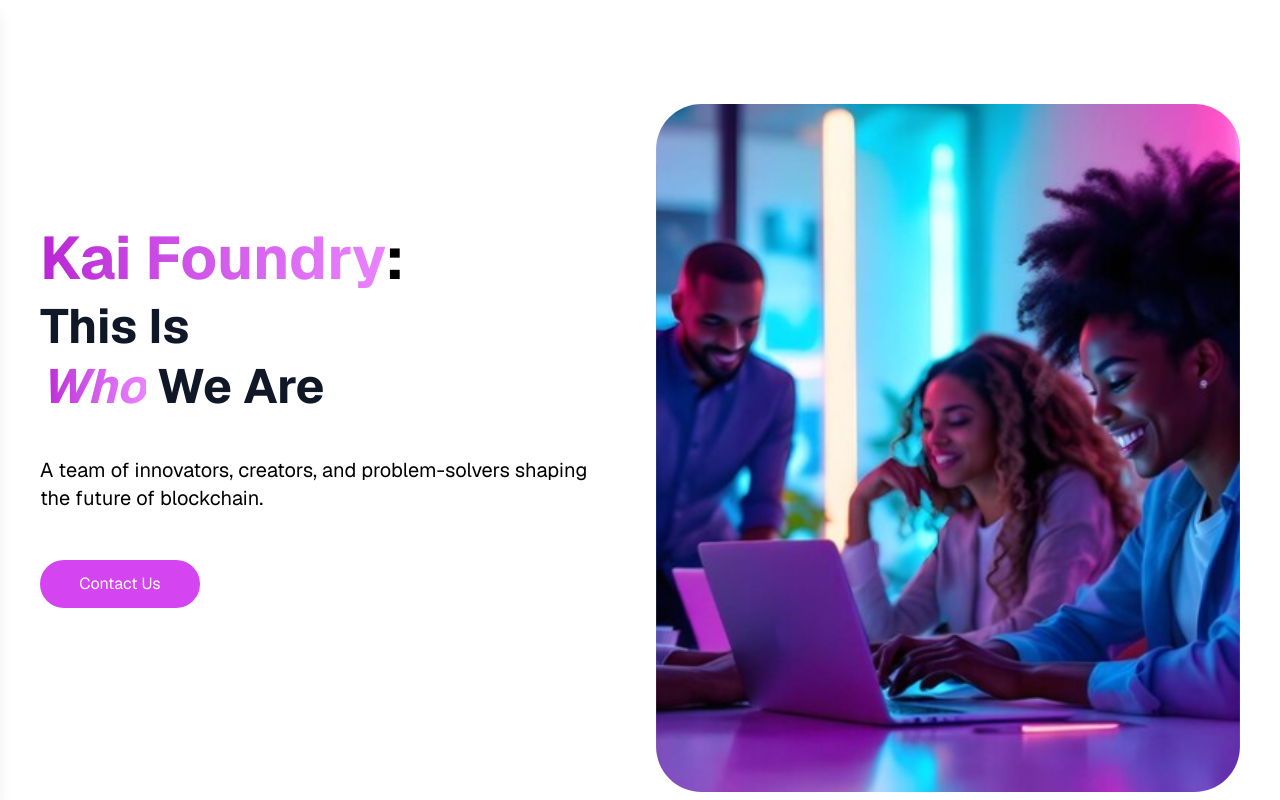
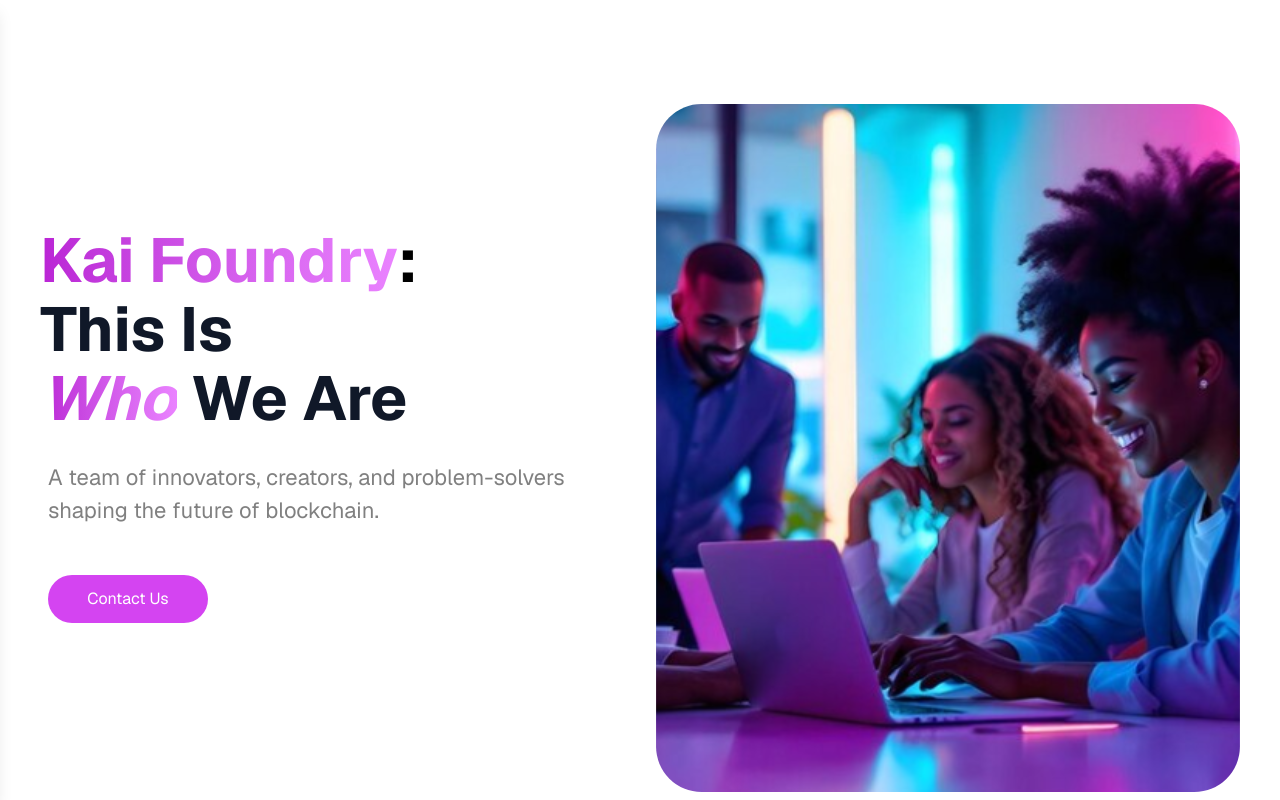
Before and after one commit to Anujofficialwork0214/kaifoundry-new-copy, a Next.js app: page /WhoAreWe in a window 1280 px wide. Shown: the top 800 px of the page. Built offline with nearby package versions, Linux system fonts and the light colour scheme.

Commit message:
corrected text size in who we are

```diff
--- a/src/app/WhoAreWe/Home.tsx
+++ b/src/app/WhoAreWe/Home.tsx
@@ -23,23 +23,24 @@
             initial={{ opacity: 0, y: 50 }}
             animate={inView ? { opacity: 1, y: 0 } : { opacity: 0, y: 50 }}
             transition={{ duration: 1.0, ease: "easeInOut" }}
-            className="text-6xl font-bold"
+            className="text-[24px] lg:text-[62px] font-[700] flex justify-center lg:justify-start"
           >
             <span className="text-transparent bg-clip-text bg-gradient-to-r from-[#BA24D5] to-[#EA83FF]">
               Kai Foundry
             </span>
             :
+            <span className="inline lg:hidden text-[24px]  font-[700] text-gray-900">{" "}This Is</span>
           </motion.h2>
 
           <motion.h2
             initial={{ opacity: 0, y: 50 }}
             animate={inView ? { opacity: 1, y: 0 } : { opacity: 0, y: 30 }}
             transition={{ duration: 1.0, ease: "easeInOut" }}
-            className="text-5xl font-bold text-gray-900 mt-2 leading-tight"
+            className="text-[24px] lg:text-[62px] font-[700] text-gray-900 lg:-mt-6"
           >
-            <span className="block">This Is</span>
-            <span className="block">
-              <span className="italic text-transparent bg-clip-text bg-gradient-to-r from-[#BA24D5] to-[#EA83FF]">
+            <span className="hidden lg:block">This Is</span>
+            <span className="block lg:-mt-6">
+              <span className="italic  text-transparent bg-clip-text bg-gradient-to-r from-[#BA24D5] to-[#EA83FF]">
                 Who
               </span>{" "}
               We Are
@@ -50,7 +51,7 @@
             initial={{ opacity: 0, y: 30 }}
             animate={inView ? { opacity: 1, y: 0 } : { opacity: 0, y: 30 }}
             transition={{ duration: 0.6, ease: "easeInOut", delay: 1.0 }}
-            className="text-black mt-10 text-xl"
+            className="text-[#808080] font-[400] ml-2 mt-4 text-[14px] lg:text-[22px]"
           >
             A team of innovators, creators, and problem-solvers shaping the
             future of blockchain.
@@ -61,7 +62,7 @@
               initial={{ opacity: 0, y: 20 }}
               animate={inView ? { opacity: 1, y: 0 } : { opacity: 0, y: 30 }}
               transition={{ duration: 0.6, ease: "easeInOut", delay: 0.9 }}
-            className="bg-[#D444F1] mt-12 text-white hover:bg-[#B33BC1] rounded-full py-3 px-4 w-40 transition duration-300"
+            className="bg-[#D444F1] mt-12 ml-2 text-white hover:bg-[#B33BC1] rounded-full py-2 lg:py-3 px-2 lg:px-4 w-36 lg:w-40 transition duration-300"
             >
               Contact Us
             </motion.button>
--- a/src/app/components/Navbar.tsx
+++ b/src/app/components/Navbar.tsx
@@ -72,14 +72,14 @@
           >
             <div className="flex flex-col space-y-1">
             <svg width="21" height="4" viewBox="0 0 21 4" fill="none" xmlns="http://www.w3.org/2000/svg">
-<path d="M19.9297 1.9375L1.06969 1.9375" stroke="black" strokeWidth="2.05" stroke-linecap="round"/>
+<path d="M19.9297 1.9375L1.06969 1.9375" stroke="black" strokeWidth="2.05" strokeLinecap="round"/>
 </svg>
 
 <svg width="21" height="3" viewBox="0 0 21 3" fill="none" xmlns="http://www.w3.org/2000/svg">
-<path d="M19.9297 1.9375L1.06969 1.9375" stroke="black" strokeWidth="2.05" stroke-linecap="round"/>
+<path d="M19.9297 1.9375L1.06969 1.9375" stroke="black" strokeWidth="2.05" strokeLinecap="round"/>
 </svg>
 <svg width="21" height="4" viewBox="0 0 21 4" fill="none" xmlns="http://www.w3.org/2000/svg">
-<path d="M19.9297 1.9375L1.06969 1.9375" stroke="black" strokeWidth="2.05" stroke-linecap="round"/>
+<path d="M19.9297 1.9375L1.06969 1.9375" stroke="black" strokeWidth="2.05" strokeLinecap="round"/>
 </svg>
 
             </div>
```
